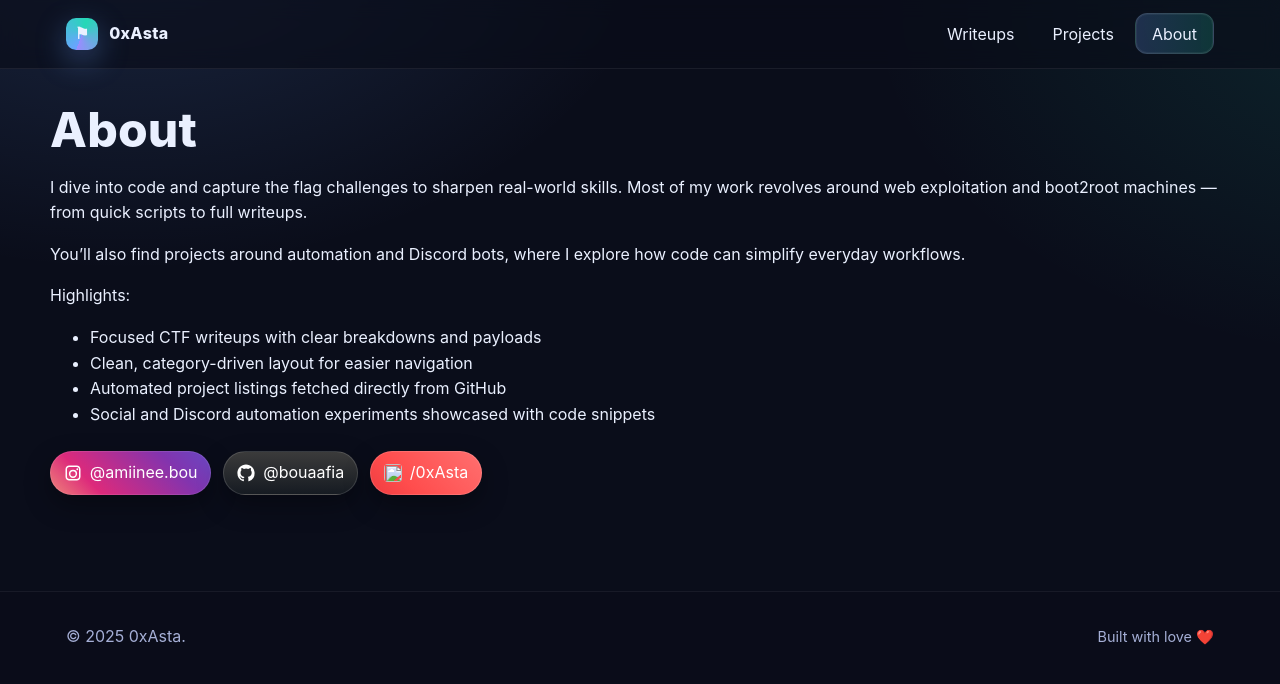
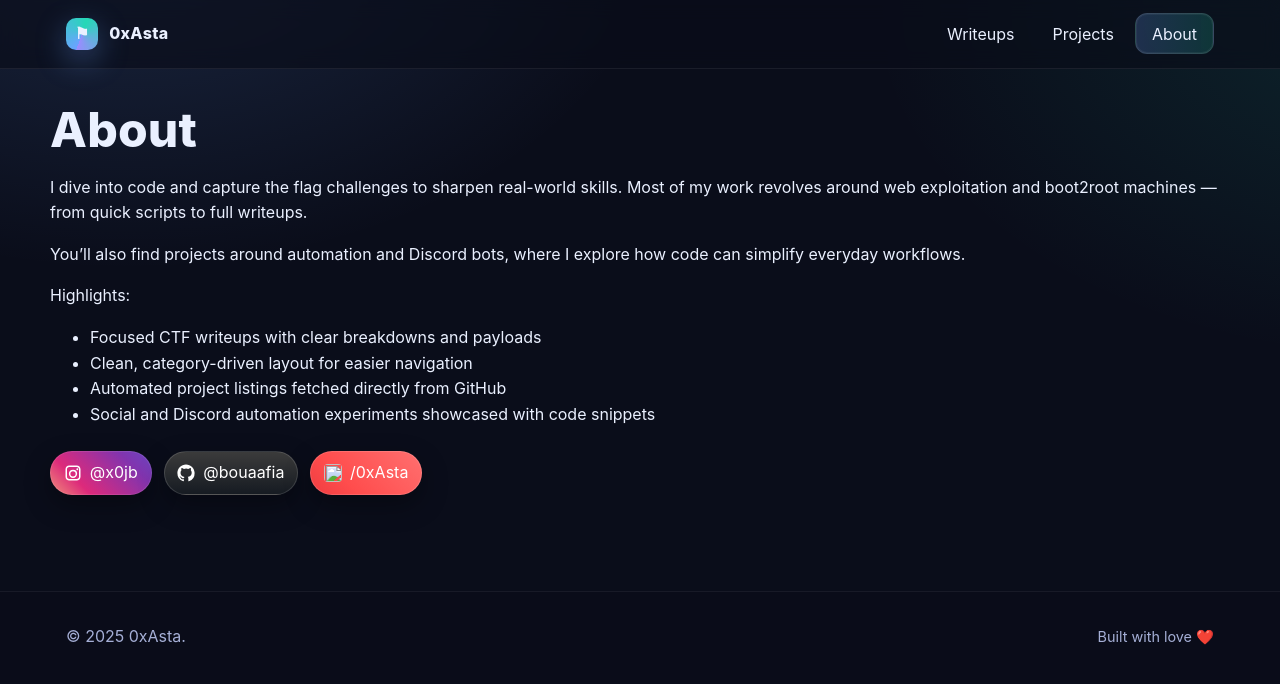
Before and after one commit to 0xAstaaa/0xAstaaa.github.io, a Jekyll site: the page built from about.md, in a window 1280 px wide. Shown: the top 684 px of the page. Built offline with Jekyll 4.4.1, drawn with Linux system fonts in a browser that asks for light colours.

Commit message:
Update _config.yml

```diff
--- a/_config.yml
+++ b/_config.yml
@@ -93,8 +93,8 @@
 author:
   name: "0xAsta"
   email: "unknown"
-  instagram: "amiinee.bou"
-  github: "bouaafia"
+  instagram: "x0jb"
+  github: ""
   tryhackme: "0xAsta"
 
 theme: null
```
